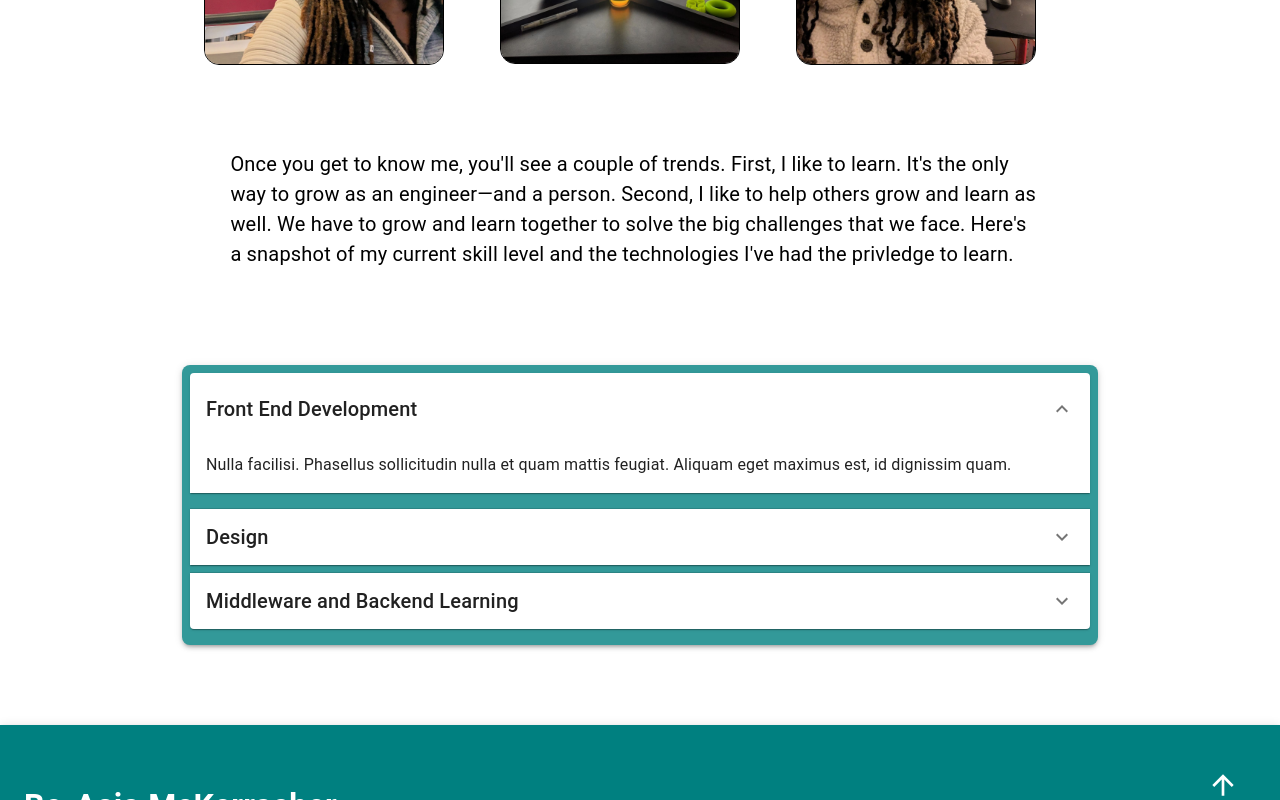
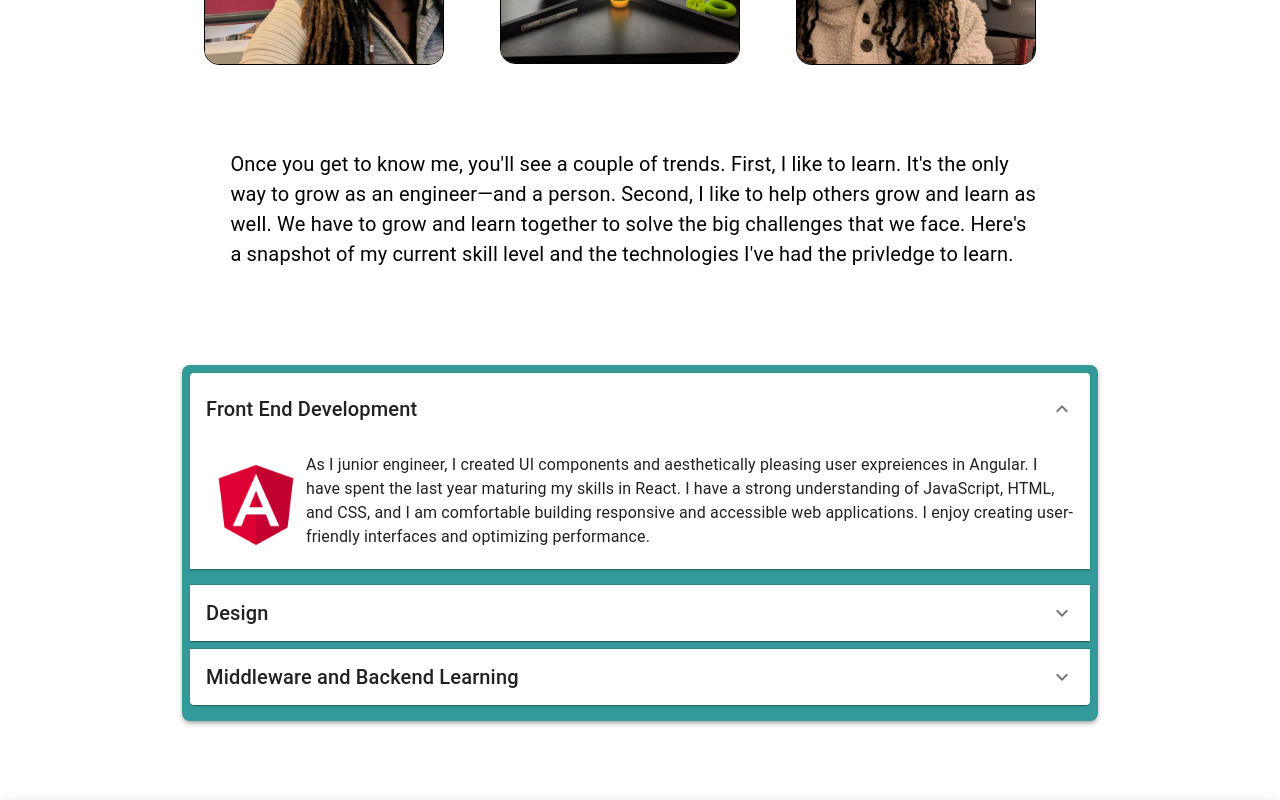
Before and after one commit to amerigirl/website, a React (Create React App) app: page /skillsPage in a window 1280 px wide. Both pictures are taken after a click on the button "Front End Development". Shown: the part 614-1414 px from the top of the page. Built offline with nearby package versions, Linux system fonts and the light colour scheme.

Commit message:
working on accordion structure; added image, working on css

```diff
--- a/src/Components/SkillsPage/Accordion.jsx
+++ b/src/Components/SkillsPage/Accordion.jsx
@@ -4,19 +4,16 @@ import AccordionDetails from "@mui/material/AccordionDetails";
 import AccordionSummary from "@mui/material/AccordionSummary";
 import Typography from "@mui/material/Typography";
 import ExpandMoreIcon from "@mui/icons-material/ExpandMore";
+import Box from "@mui/material/Box";
+
 import { useState } from "react";
-
 
 export default function ControlledAccordions() {
   const [expanded, setExpanded] = useState(false);
 
-
   const handleChange = (panel) => (event, isExpanded) => {
-
-      setExpanded(isExpanded ? panel : false);
-    };
-
-
+    setExpanded(isExpanded ? panel : false);
+  };
 
   return (
     <div>
@@ -30,19 +27,30 @@ export default function ControlledAccordions() {
           aria-controls="panel1bh-content"
           id="panel1bh-header"
         >
-          <Typography
-            variant="h6"
-            component="span"
-            sx={{ flexShrink: 0 }}
-          >
+          <Typography variant="h6" component="span" sx={{ flexShrink: 0 }}>
             Front End Development
           </Typography>
         </AccordionSummary>
         <AccordionDetails>
-          <Typography>
-            Nulla facilisi. Phasellus sollicitudin nulla et quam mattis feugiat.
-            Aliquam eget maximus est, id dignissim quam.
-          </Typography>
+          <Box sx={{ display: "flex" }}>
+            <Box
+              sx={{
+                display: "flex",
+                height: "100px",
+                width: "100px",
+              }}
+            >
+              <img src="./angular.webp" alt="sample image" />
+            </Box>
+            <Typography>
+              As I junior engineer, I created UI components and aesthetically
+              pleasing user expreiences in Angular. I have spent the last year
+              maturing my skills in React. I have a strong understanding of
+              JavaScript, HTML, and CSS, and I am comfortable building
+              responsive and accessible web applications. I enjoy creating
+              user-friendly interfaces and optimizing performance.
+            </Typography>
+          </Box>
         </AccordionDetails>
       </Accordion>
 
@@ -56,19 +64,15 @@ export default function ControlledAccordions() {
           aria-controls="panel2bh-content"
           id="panel2bh-header"
         >
-          <Typography
-            variant="h6"
-            component="span"
-            sx={{  flexShrink: 0 }}
-          >
+          <Typography variant="h6" component="span" sx={{ flexShrink: 0 }}>
             Design
           </Typography>
         </AccordionSummary>
         <AccordionDetails>
           <Typography>
-            Donec placerat, lectus sed mattis semper, neque lectus feugiat
-            lectus, varius pulvinar diam eros in elit. Pellentesque convallis
-            laoreet laoreet.
+            I started my career using Figma to design UI Donec placerat, lectus
+            sed mattis semper, neque lectus feugiat lectus, varius pulvinar diam
+            eros in elit. Pellentesque convallis laoreet laoreet.
           </Typography>
         </AccordionDetails>
       </Accordion>
@@ -83,11 +87,7 @@ export default function ControlledAccordions() {
           aria-controls="panel3bh-content"
           id="panel3bh-header"
         >
-          <Typography
-            variant="h6"
-            component="span"
-            sx={{ flexShrink: 0 }}
-          >
+          <Typography variant="h6" component="span" sx={{ flexShrink: 0 }}>
             Middleware and Backend Learning
           </Typography>
         </AccordionSummary>
```
Also changed, not shown: public/angular.webp (added).
